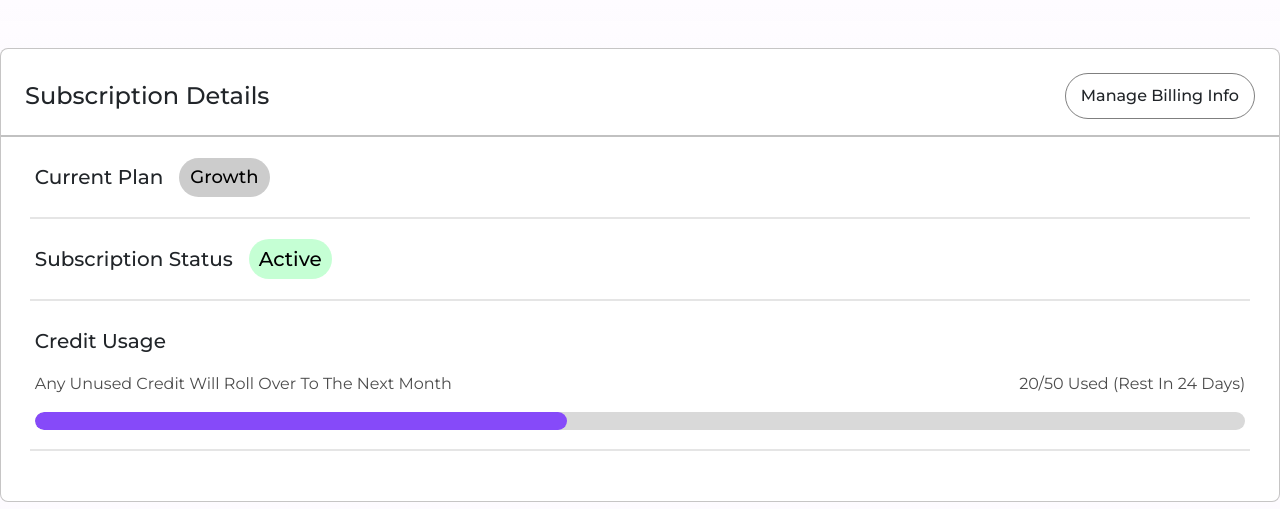
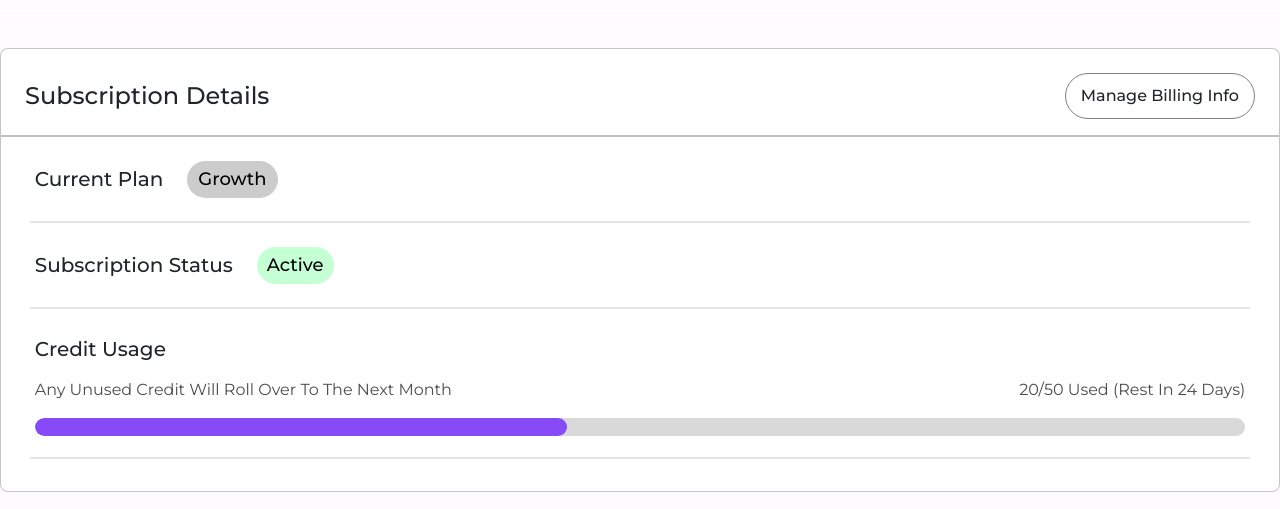
Before and after one commit to shahnawazgull/vsl, a plain HTML site: page index.html in a window 1280 px wide. Shown: the part 83-592 px from the top of the page. Drawn offline with nearby package versions, Linux system fonts and the light colour scheme.

Commit message:
Update transaction.css

```diff
--- a/transaction.css
+++ b/transaction.css
@@ -78,7 +78,7 @@ body {
 .content {
   border: 1px solid rgba(141, 138, 138, 0.493);
   max-width: 1296px;
-  height: 454px;
+  height: 444px;
   margin: auto;
   margin-top: 50px;
   padding: 24px 0px 34px 0px;
@@ -134,7 +134,7 @@ body {
   display: flex;
   border-bottom: 2px solid rgba(0, 0, 0, 0.1);
   text-transform: capitalize;
-  padding: 40px 5px;
+  padding: 42px 5px;
   height: 74px;
   align-items: center;
   margin-bottom: 0px;
@@ -142,7 +142,11 @@ body {
 
 /* Plan Text Spacing: Adds margin between text elements inside the plan section */
 .plan p {
-  margin-right: 1rem;
+  margin-right: 24px;
+
+}
+
+.cr-text {
   font-size: 20px;
   font-weight: 500;
 }
@@ -154,7 +158,7 @@ body {
   border-radius: 30px;
   text-transform: capitalize;
   border-radius: 100px;
-  padding: 5px 10px;
+  padding: 4px 10px;
   font-size: 18px;
   font-weight: 500;
   color: #000;
@@ -187,6 +191,7 @@ body {
 .cr-usage {
   font-size: 20px;
   font-weight: 500;
+  margin-bottom: 14px;
 
 }
 
```
